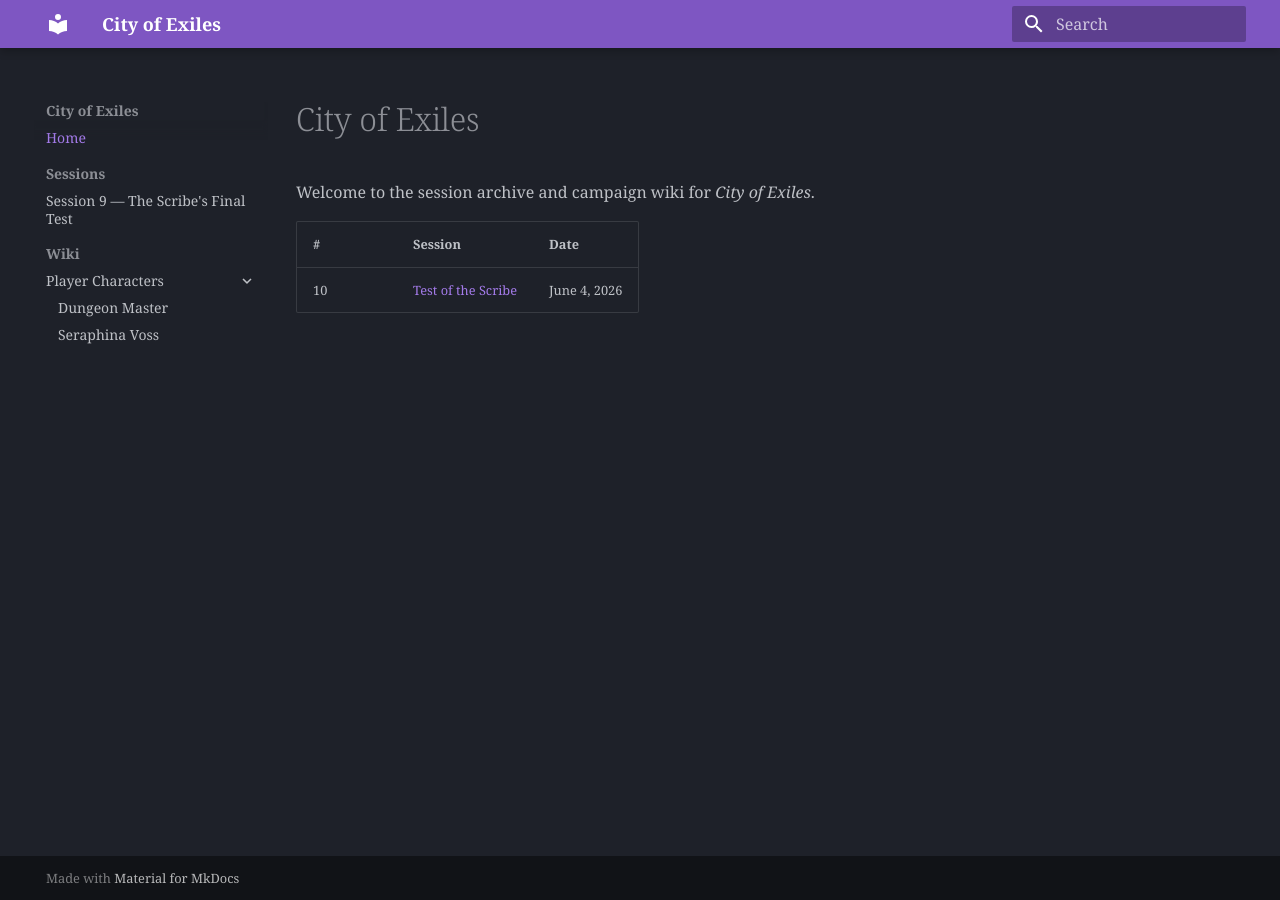
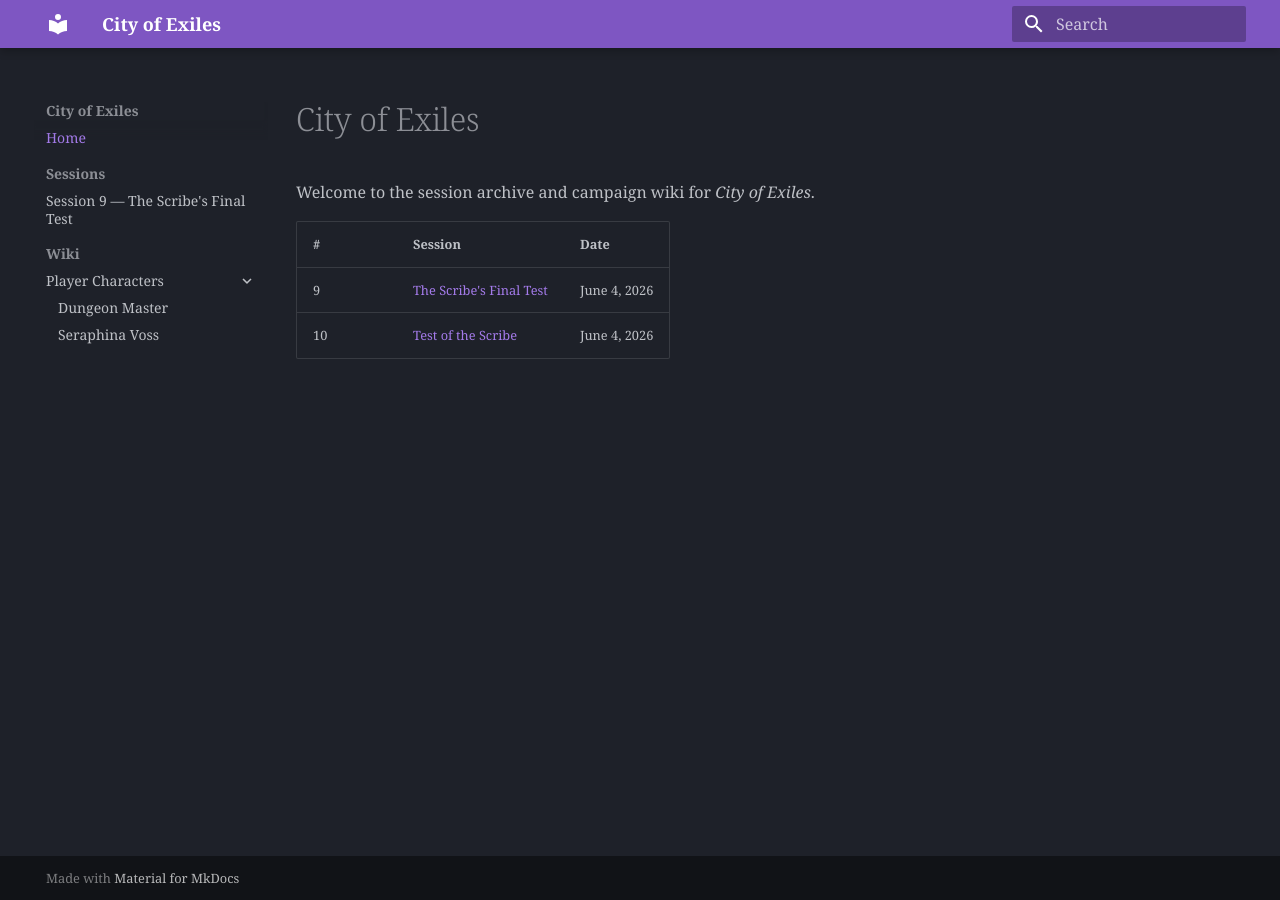
Before and after one commit to argvader/city_of_exiles, an MkDocs documentation site: the page built from docs/index.md, in a window 1280 px wide. Built offline with MkDocs 1.6.1 and Material for MkDocs 9.7.7, drawn with Linux system fonts in a browser that asks for light colours.

Commit message:
publish docs/index.md

```diff
--- a/docs/index.md
+++ b/docs/index.md
@@ -8,4 +8,5 @@ Welcome to the session archive and campaign wiki for *City of Exiles*.
 
 | # | Session | Date |
 | --- | --- | --- |
+| 9 | [The Scribe's Final Test](sessions/2026-06-04.md) | June 4, 2026 |
 | 10 | [Test of the Scribe](sessions/2026-06-04.md) | June 4, 2026 |
```
